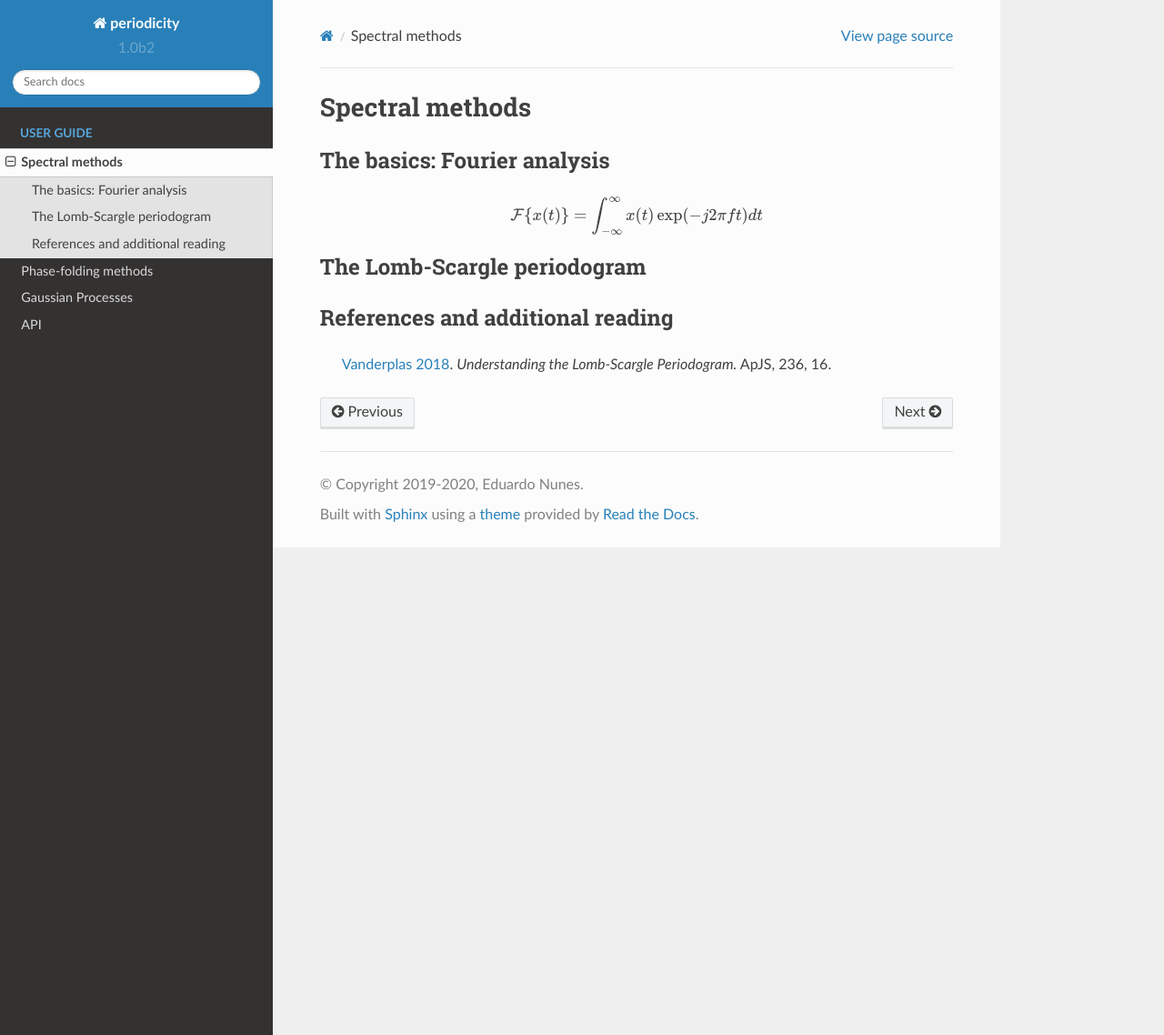
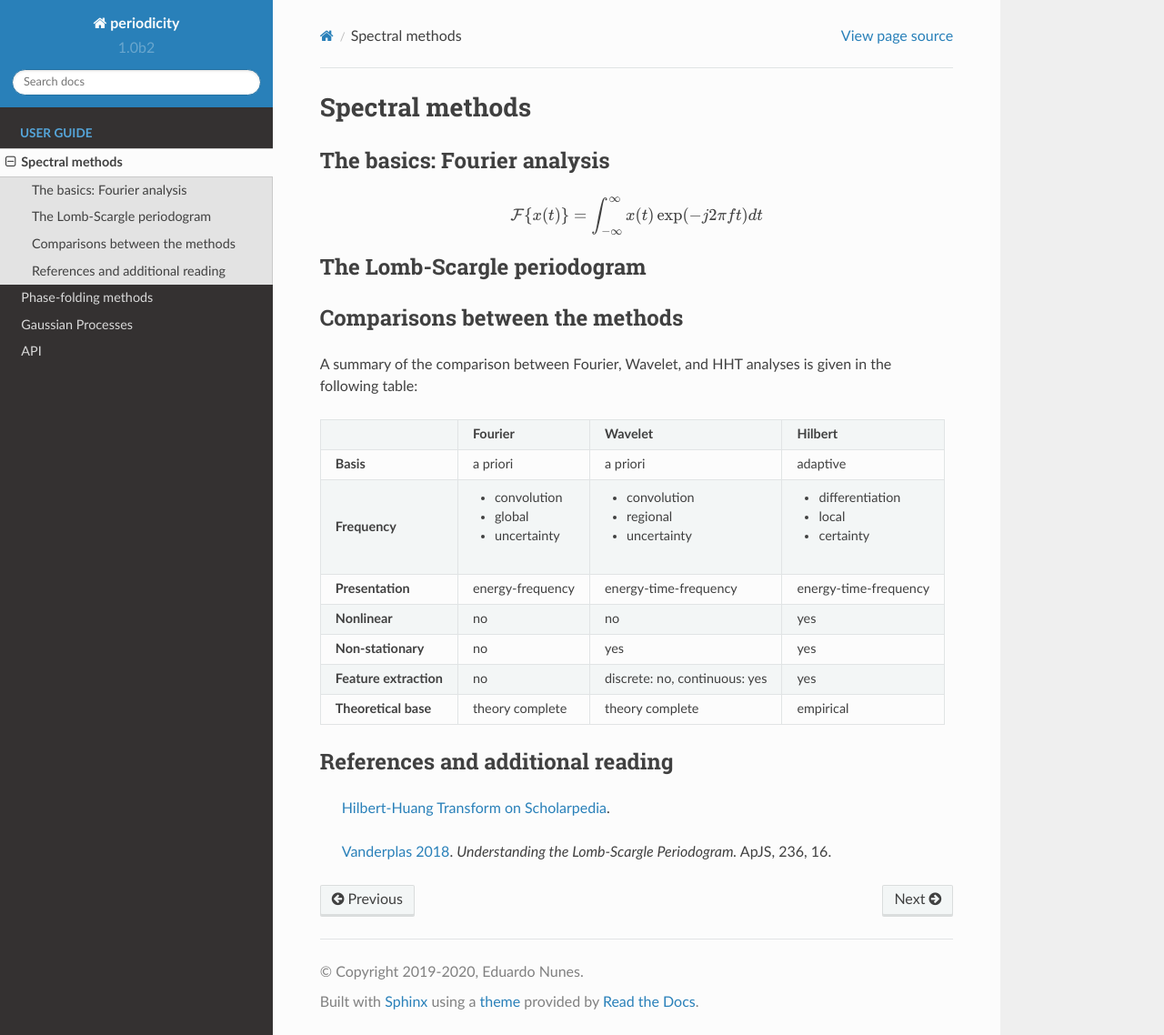
Before and after one commit to dioph/periodicity, a Sphinx documentation site: the page built from docs/source/spectral.rst, in a window 1280 px wide and 1138 px high. Shown: the whole window at 91% size. Built offline with Sphinx 7.4.7 and the Read the Docs theme 2.0.0, drawn with Linux system fonts in a browser that asks for light colours; pages that are not in the unit, such as notebooks, are missing from menus.

Commit message:
comparison table

```diff
--- a/docs/source/spectral.rst
+++ b/docs/source/spectral.rst
@@ -7,14 +7,43 @@ The basics: Fourier analysis
 
 .. math::
 
-    \mathcal{F}\{x(t)\} = \int_{-\infty}^{\infty} x(t)\exp(-j2\pi ft)dt
+    \mathcal{F}\{x(t)\} = \int_{-\infty}^{\infty} x(t)\exp(-j2 \pi ft)dt
 
 The Lomb-Scargle periodogram
 ============================
 
+Comparisons between the methods
+===============================
+
+A summary of the comparison between Fourier, Wavelet, and HHT analyses is given in the following table:
+
++----------------------+------------------+-----------------------+-----------------------+
+|                      | **Fourier**      | **Wavelet**           | **Hilbert**           |
++----------------------+------------------+-----------------------+-----------------------+
+| **Basis**            | a priori         | a priori              | adaptive              |
++----------------------+------------------+-----------------------+-----------------------+
+| **Frequency**        | - convolution    | - convolution         | - differentiation     |
+|                      | - global         | - regional            | - local               |
+|                      | - uncertainty    | - uncertainty         | - certainty           |
++----------------------+------------------+-----------------------+-----------------------+
+| **Presentation**     | energy-frequency | energy-time-frequency | energy-time-frequency |
++----------------------+------------------+-----------------------+-----------------------+
+| **Nonlinear**        | no               | no                    | yes                   |
++----------------------+------------------+-----------------------+-----------------------+
+| **Non-stationary**   | no               | yes                   | yes                   |
++----------------------+------------------+-----------------------+-----------------------+
+| **Feature**          | no               | discrete: no,         | yes                   |
+| **extraction**       |                  | continuous: yes       |                       |
++----------------------+------------------+-----------------------+-----------------------+
+| **Theoretical base** | theory complete  | theory complete       | empirical             |
+|                      |                  |                       |                       |
++----------------------+------------------+-----------------------+-----------------------+
+
 References and additional reading
 =================================
 
-    `Vanderplas 2018 <https://ui.adsabs.harvard.edu/abs/2018ApJS..236...16V/abstract>`_.
+    `Hilbert-Huang Transform on Scholarpedia <http://www.scholarpedia.org/article/Hilbert-Huang_transform#Comparisons_with_other_methods>`_.
+
+    `Vanderplas 2018 <https://iopscience.iop.org/article/10.3847/1538-4365/aab766>`_.
     *Understanding the Lomb-Scargle Periodogram.*
     ApJS, 236, 16.
```
